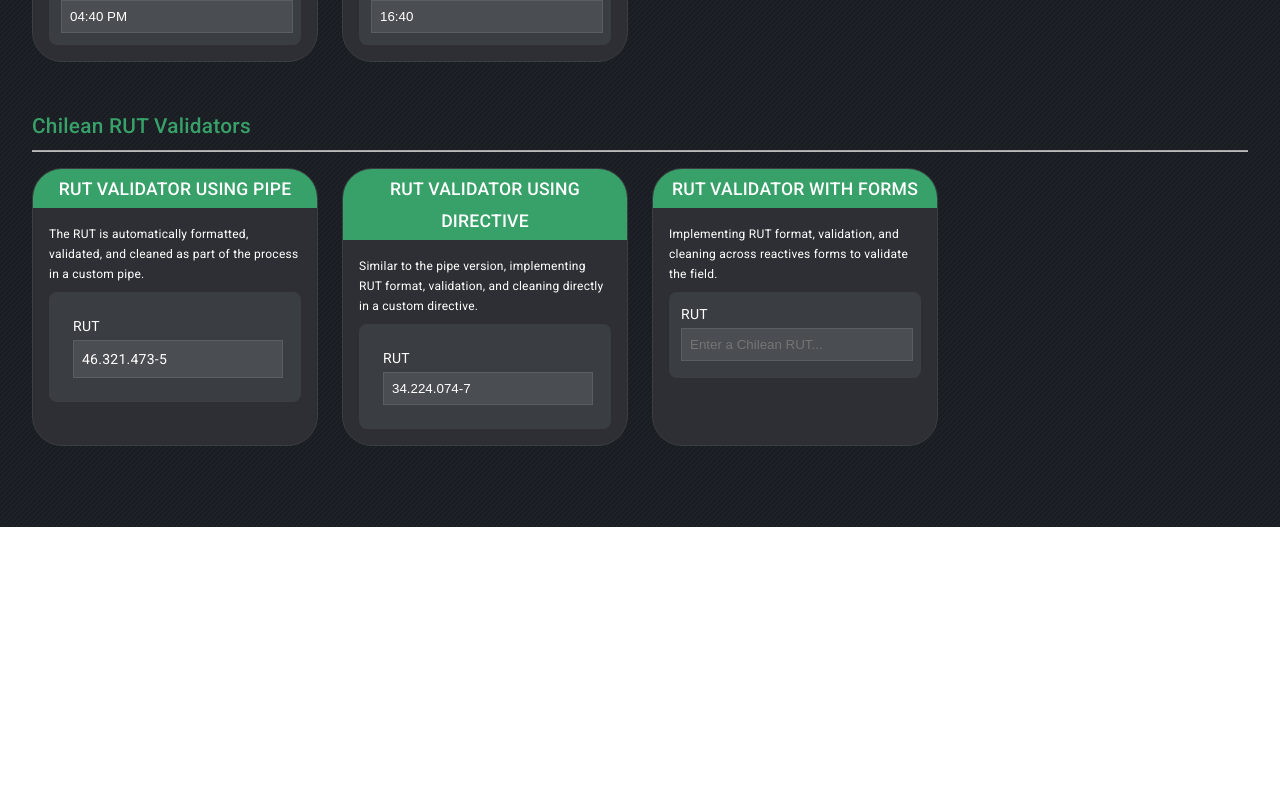
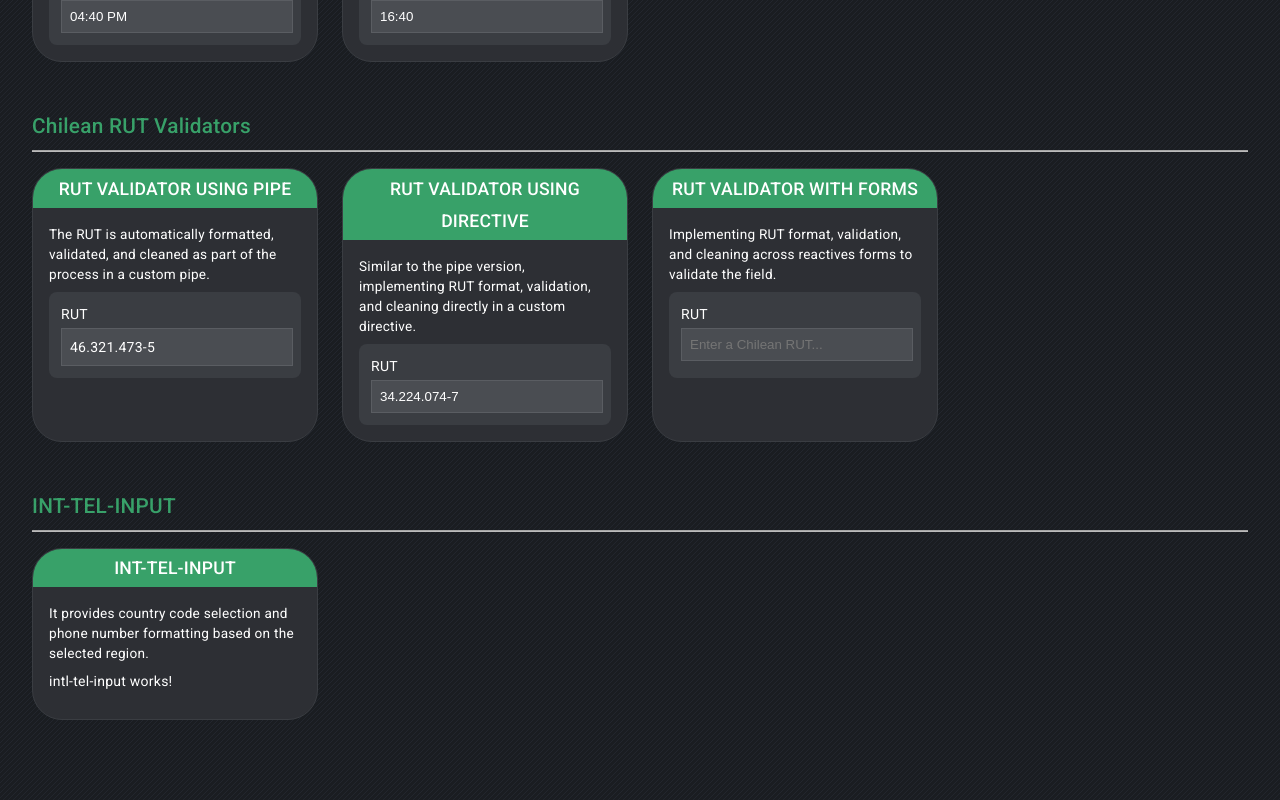
Before and after one commit to edgarbenitez92/custom-components-app, an Angular app: page / in a window 1280 px wide. Shown: the part 337-1137 px from the top of the page. Before the commit the page ends 864 px from the top, so only its background shows below. Built offline with nearby package versions, Linux system fonts and the light colour scheme.

Commit message:
Intl-tel-input
-. Basic HTML to consume the new component
-. Minor adjustments

```diff
--- a/src/app/app.component.html
+++ b/src/app/app.component.html
@@ -68,9 +68,8 @@
           <p class="description">
             The RUT is automatically formatted, validated, and cleaned as part of the process in a custom pipe.
           </p>
-          <div class="input-container">
-            <app-rut-validator-wp></app-rut-validator-wp>
-          </div>
+
+          <app-rut-validator-wp></app-rut-validator-wp>
         </div>
       </div>
 
@@ -84,13 +83,12 @@
             Similar to the pipe version, implementing RUT format, validation, and cleaning directly in a custom
             directive.
           </p>
-          <div class="input-container">
-            <app-rut-validator-wd></app-rut-validator-wd>
-          </div>
+
+          <app-rut-validator-wd></app-rut-validator-wd>
         </div>
       </div>
 
-      <!-- RUT validator into reactives forms -->
+      <!-- RUT validator into reactives forms Card -->
       <div class="card">
         <div class="header">
           <h2 class="title">RUT VALIDATOR WITH FORMS</h2>
@@ -99,9 +97,29 @@
           <p class="description">
             Implementing RUT format, validation, and cleaning across reactives forms to validate the field.
           </p>
-          <div class="input-container">
-            <app-rut-validator-form></app-rut-validator-form>
-          </div>
+
+          <app-rut-validator-form></app-rut-validator-form>
+        </div>
+      </div>
+    </div>
+  </section>
+
+  <section class="components-section">
+    <h2 class="subtitle">INT-TEL-INPUT</h2>
+    <mat-divider class="divider"></mat-divider>
+
+    <div class="grid-components">
+      <!-- Intl-tel-input Card -->
+      <div class="card">
+        <div class="header">
+          <h2 class="title">INT-TEL-INPUT</h2>
+        </div>
+        <div class="content">
+          <p class="description">
+            It provides country code selection and phone number formatting based on the selected region.
+          </p>
+
+          <app-intl-tel-input></app-intl-tel-input>
         </div>
       </div>
     </div>
--- a/src/app/app.component.scss
+++ b/src/app/app.component.scss
@@ -135,7 +135,7 @@
         padding: 1rem;
 
         .description {
-          font-size: 0.75rem;
+          font-size: 0.85rem;
           margin-bottom: 0.5rem;
         }
 
--- a/src/app/app.component.ts
+++ b/src/app/app.component.ts
@@ -10,6 +10,7 @@ import { MatDividerModule } from '@angular/material/divider';
 import { RutValidatorWpComponent } from './components/rut-validator-wp/rut-validator-wp.component';
 import { RutValidatorWdComponent } from './components/rut-validator-wd/rut-validator-wd.component';
 import { RutValidatorFormComponent } from './components/rut-validator-form/rut-validator-form.component';
+import { IntlTelInputComponent } from './components/intl-tel-input/intl-tel-input.component';
 
 @Component({
   selector: 'app-root',
@@ -27,6 +28,7 @@ import { RutValidatorFormComponent } from './components/rut-validator-form/rut-v
     RutValidatorWpComponent,
     RutValidatorWdComponent,
     RutValidatorFormComponent,
+    IntlTelInputComponent,
   ],
 })
 export class AppComponent {
--- a/src/app/components/rut-validator-form/rut-validator-form.component.scss
+++ b/src/app/components/rut-validator-form/rut-validator-form.component.scss
@@ -1,5 +1,6 @@
 .input-container {
   background-color: #3a3d42;
+  padding: 0.75rem;
   border-radius: 0.5rem;
 
   .label {
```
